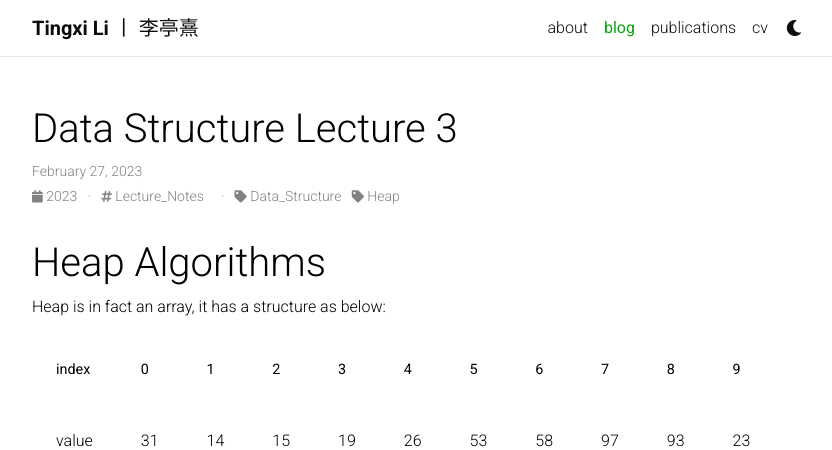
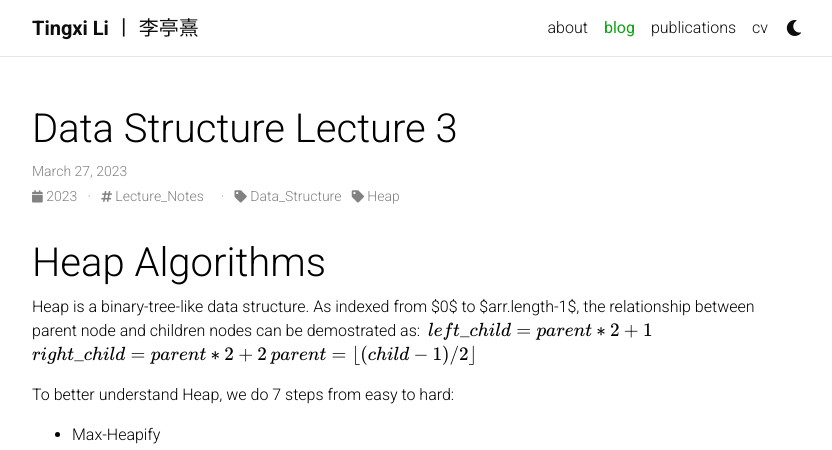
Before and after one commit to tinzzyli/tinzzyli.github.io, a Jekyll site: the page built from _posts/2023-03-22-data-structure-3.md, in a window 1280 px wide and 1400 px high. Shown: the top 450 px of the window, without its empty margins (223-1055 px from the left). Built offline with Jekyll 4.4.1, drawn with Linux system fonts in a browser that asks for light colours; comment, search, counter and statistics services are not loaded; a style sheet for code colours, icons or effects is not loaded; some of the changed text lies outside the part shown.

Commit message:
bug fixed on prev file

````diff
--- a/_posts/2023-03-22-data-structure-3.md
+++ b/_posts/2023-03-22-data-structure-3.md
@@ -1,23 +1,14 @@
 ---
 layout: post
 title:  Data Structure Lecture 3
-date:   2023-02-27 08:00:00
+date:   2023-03-27 08:00:00
 description:
 tags: Lecture_Notes
 categories: Data_Structure Heap
 ---
 
 # Heap Algorithms
-
-Heap is in fact an array, it has a structure as below:
-
-|index|0|1|2|3|4|5|6|7|8|9|
-|---|---|---|---|---|---|---|---|---|---|---|
-|value|31|14|15|19|26|53|58|97|93|23|
-
-![pic1](https://opendsa-server.cs.vt.edu/ODSA/Books/Everything/html/_images/BinArray.png)
-
-Heap is a binary-tree-like data structure as it it shown in the picture above [<sup>1</sup>](#refer-anchor-1). As indexed from $0$ to $arr.length-1$, the relationship between parent node and children nodes can be demostrated as:
+Heap is a binary-tree-like data structure. As indexed from $0$ to $arr.length-1$, the relationship between parent node and children nodes can be demostrated as:
 $$ $$
 $$ left\_child = parent * 2 + 1 $$
 $$ right\_child = parent * 2 + 2 $$
@@ -38,8 +29,7 @@
 MaxHeapify is a recursion process. **Assumed that the left branch and right branch of node $i$ are max heaps**, calling MaxHeapify at $i$ would move $i$ from top to a proper position recursively. Please pay attention to the terminal state of the recursion.
 
 Note that:
-
-- Index out of range check should go first
+Index out of range check should go first
 
 ```java
 public static void MaxHeapify(double[] a, int parent_idx, int heapSize){
@@ -68,8 +58,8 @@
 When iteratively called MaxHeapify on each node from $\lfloor arr.length/2\rfloor$ to $0$, the array is now a max heap.
 
 Note that:
-1. **Iteration starts from $\lfloor arr.length/2\rfloor$ to $0$.**
-2. $i$ value decreases in the iteration.
+**Iteration starts from $\lfloor arr.length/2\rfloor$ to $0$.**
+$i$ value decreases in the iteration.
 ```java
 public static void BuildMaxHeap(double[] a){
     int heapSize = a.length;
@@ -86,8 +76,7 @@
 This can work because the character of Max Heap: the first element is the biggest. We use a for loop to iteratively detach the biggest element in the array, a ascending sorted array can be formed.
 
 Note that:
-
-- the array **MUST** be a Max Heap before swap, and this rule works for **every** function mentioned below.
+The array **MUST** be a Max Heap before swap, and this rule works for **every** function mentioned below.
 
 ```java
 public static void HeapSort(double[] a){
@@ -109,10 +98,10 @@
 ```java
 a[0] = a[a.length-1];
 ```
-Then MaxHeapify the array
+Then MaxHeapify the array.
+
 Note that:
-
-- To detach the element, you need to do **HeapSize--**
+To detach the element, you need to do **HeapSize--**
 ```java
 public static void HeapExtractMax(double[] a) {
     //BuildMaxHeap(a);
@@ -147,8 +136,7 @@
 Tricky: re-use code MaxHeapIncreaseKey
 
 Note that:
-
-- Implementation below copy the original array, which means modifications are made on the new array, be careful.
+Implementation below copy the original array, which means modifications are made on the new array, be careful.
 ```java
 public static void MaxHeapInsert(double[] a, double value){
     double[] heap = new double[a.length+1];
````
